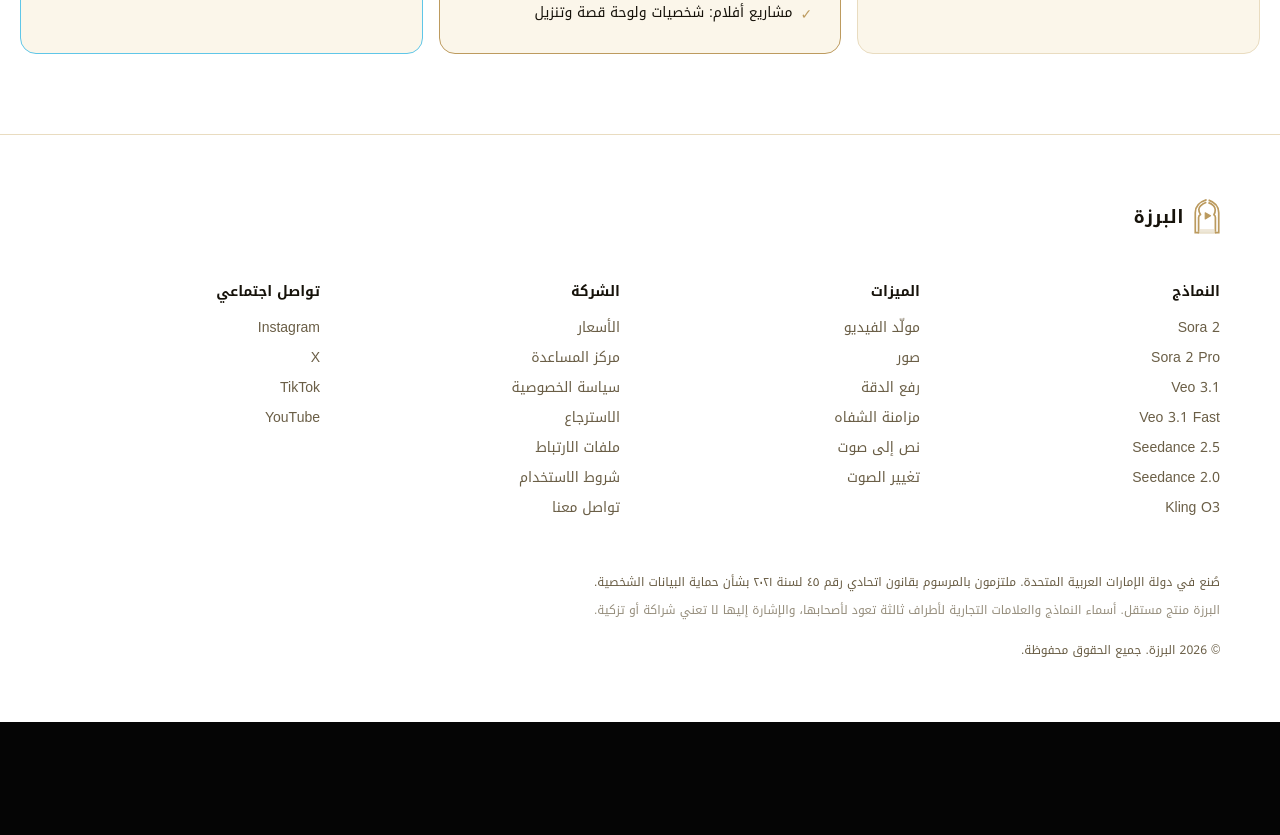
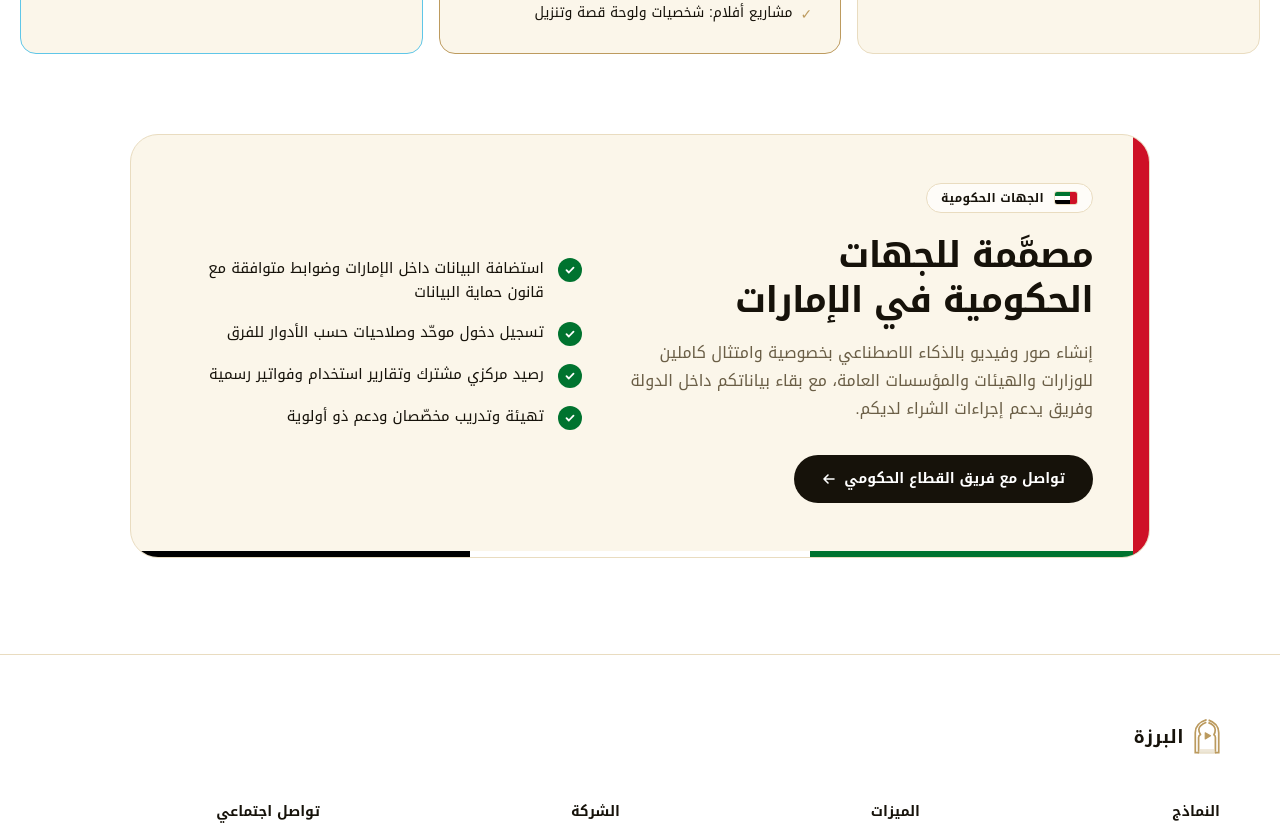
Before and after one commit to albarzaai/albarza.ai, a Next.js app: page /ar/pricing in a window 1280 px wide. Shown: the part 700-1535 px from the top of the page. Before the commit the page ends 1422 px from the top, so only its background shows below. Built offline with nearby package versions, Linux system fonts and the light colour scheme.

Commit message:
Pricing page: government entities section (UAE flag red bar and green/white/black bands in the Albarza cream and gold), CTA to contact with the subject prefilled
Co-Authored-By: Claude Sonnet 5.5 <noreply@anthropic.com>
Claude-Session: https://claude.ai/code/session_01W4aPgUNNVrSGNYNJm6Bpbx

```diff
--- a/app/[locale]/(site)/contact/page.tsx
+++ b/app/[locale]/(site)/contact/page.tsx
@@ -2,8 +2,9 @@ import { ContactForm } from "@/components/Forms";
 import { t } from "@/lib/dict";
 import type { Locale } from "@/lib/i18n";
 
-export default async function Page({ params }: { params: Promise<{ locale: string }> }) {
+export default async function Page({ params, searchParams }: { params: Promise<{ locale: string }>; searchParams: Promise<{ topic?: string }> }) {
   const locale = (await params).locale as Locale;
+  const gov = (await searchParams).topic === "government";
   const d = t(locale);
-  return (<main className="section max-w-2xl pt-32"><h1 className="text-4xl font-semibold">{d.contactTitle}</h1><p className="mb-8 mt-3 text-muted">{d.contactSub}</p><ContactForm locale={locale} /></main>);
+  return (<main className="section max-w-2xl pt-32"><h1 className="text-4xl font-semibold">{d.contactTitle}</h1><p className="mb-8 mt-3 text-muted">{d.contactSub}</p><ContactForm locale={locale} defaultSubject={gov ? (locale === "ar" ? "استفسار من جهة حكومية" : "Government entity enquiry") : undefined} /></main>);
 }
--- a/app/[locale]/(site)/pricing/page.tsx
+++ b/app/[locale]/(site)/pricing/page.tsx
@@ -1,7 +1,8 @@
+import { GovSection } from "@/components/GovSection";
 import { Pricing } from "@/components/Sections";
 import type { Locale } from "@/lib/i18n";
 
 export default async function Page({ params }: { params: Promise<{ locale: string }> }) {
   const locale = (await params).locale as Locale;
-  return <main className="pt-20"><Pricing locale={locale} /></main>;
+  return <main className="pt-20"><Pricing locale={locale} /><GovSection locale={locale} /></main>;
 }
--- a/components/Forms.tsx
+++ b/components/Forms.tsx
@@ -60,7 +60,7 @@ export function ResendButton({ locale }: { locale: Locale }) {
   );
 }
 
-export function ContactForm({ locale }: { locale: Locale }) {
+export function ContactForm({ locale, defaultSubject }: { locale: Locale; defaultSubject?: string }) {
   const d = t(locale);
   const [s, action, pending] = useActionState<FormState, FormData>(contactAction, null);
   return (
@@ -69,7 +69,7 @@ export function ContactForm({ locale }: { locale: Locale }) {
         <div><label className="label" htmlFor="c-name">{d.name}</label><input id="c-name" name="name" className="input" />{bad(s, "name", locale)}</div>
         <div><label className="label" htmlFor="c-email">{d.email}</label><input id="c-email" name="email" type="email" dir="ltr" className="input" />{bad(s, "email", locale)}</div>
       </div>
-      <div><label className="label" htmlFor="c-sub">{d.subject}</label><input id="c-sub" name="subject" className="input" />{bad(s, "subject", locale)}</div>
+      <div><label className="label" htmlFor="c-sub">{d.subject}</label><input id="c-sub" name="subject" defaultValue={defaultSubject} className="input" />{bad(s, "subject", locale)}</div>
       <div><label className="label" htmlFor="c-msg">{d.message}</label><textarea id="c-msg" name="message" rows={6} maxLength={2000} className="input resize-none" />{bad(s, "message", locale)}</div>
       <button disabled={pending} className="btn btn-gold">{d.send}</button>
       {s?.ok && <p role="status" className="text-sm text-gold-hi">{d.sent}</p>}
--- /dev/null
+++ b/components/GovSection.tsx
@@ -0,0 +1,55 @@
+import Link from "next/link";
+import type { Locale } from "@/lib/i18n";
+
+const l = (ar: string, en: string) => ({ ar, en });
+const copy = {
+  badge: l("الجهات الحكومية", "Government & public sector"),
+  title: l("مصمَّمة للجهات الحكومية في الإمارات", "Built for UAE government entities"),
+  sub: l("إنشاء صور وفيديو بالذكاء الاصطناعي بخصوصية وامتثال كاملين للوزارات والهيئات والمؤسسات العامة، مع بقاء بياناتكم داخل الدولة وفريق يدعم إجراءات الشراء لديكم.", "Private, compliant AI image and video creation for ministries, authorities and public institutions, with your data kept in the UAE and a team that supports your procurement."),
+  points: [
+    l("استضافة البيانات داخل الإمارات وضوابط متوافقة مع قانون حماية البيانات", "UAE data residency and PDPL-aligned controls"),
+    l("تسجيل دخول موحّد وصلاحيات حسب الأدوار للفرق", "Single sign-on and role-based team access"),
+    l("رصيد مركزي مشترك وتقارير استخدام وفواتير رسمية", "Central credit pools, usage reports and official invoices"),
+    l("تهيئة وتدريب مخصّصان ودعم ذو أولوية", "Dedicated onboarding, training and priority support"),
+  ],
+  cta: l("تواصل مع فريق القطاع الحكومي", "Contact our government team"),
+};
+
+// Pricing-page band for government entities: a hoist-red bar and the green / white / black bands of the UAE flag, set in the Albarza cream and gold.
+export function GovSection({ locale }: { locale: Locale }) {
+  return (
+    <section className="mx-auto w-full max-w-[1100px] px-5 pb-24 md:px-10">
+      <div className="relative overflow-hidden rounded-[28px] border border-line bg-surface">
+        <span aria-hidden className="absolute inset-y-0 start-0 w-3 bg-[#CE1126] md:w-4" />
+        <div className="grid gap-8 py-9 ps-10 pe-6 md:grid-cols-[1.15fr_1fr] md:gap-12 md:py-12 md:ps-14 md:pe-12">
+          <div>
+            <span className="inline-flex items-center gap-2.5 rounded-full border border-line bg-white/70 px-3.5 py-1.5 text-xs font-semibold tracking-wide">
+              <span aria-hidden className="flex h-3.5 w-6 overflow-hidden rounded-[3px] border border-line">
+                <span className="w-[30%] bg-[#CE1126]" />
+                <span className="flex flex-1 flex-col"><span className="flex-1 bg-[#00732F]" /><span className="flex-1 bg-white" /><span className="flex-1 bg-black" /></span>
+              </span>
+              {copy.badge[locale]}
+            </span>
+            <h2 className="mt-5 text-balance text-[28px] font-bold leading-tight tracking-tight md:text-4xl">{copy.title[locale]}</h2>
+            <p className="mt-4 max-w-xl text-base leading-7 text-muted">{copy.sub[locale]}</p>
+            <Link href={`/${locale}/contact?topic=government`} className="mt-8 inline-flex items-center gap-2 rounded-full bg-ink px-7 py-3.5 text-sm font-semibold text-white transition hover:bg-ink/85">
+              {copy.cta[locale]}
+              <svg width="14" height="14" viewBox="0 0 14 14" fill="none" aria-hidden className="rtl:rotate-180"><path stroke="currentColor" strokeLinecap="round" strokeLinejoin="round" strokeWidth="1.6" d="M2 7h10M8 3l4 4-4 4" /></svg>
+            </Link>
+          </div>
+          <ul className="space-y-4 self-center">
+            {copy.points.map((p) => (
+              <li key={p.en} className="flex items-start gap-3.5 text-[15px] leading-6">
+                <span aria-hidden className="mt-0.5 grid size-6 shrink-0 place-items-center rounded-full bg-[#00732F] text-white">
+                  <svg width="12" height="12" viewBox="0 0 12 12" fill="none"><path stroke="currentColor" strokeLinecap="round" strokeLinejoin="round" strokeWidth="1.8" d="m2.5 6.2 2.3 2.3 4.7-4.9" /></svg>
+                </span>
+                {p[locale]}
+              </li>
+            ))}
+          </ul>
+        </div>
+        <div aria-hidden className="flex h-1.5"><span className="flex-1 bg-[#00732F]" /><span className="flex-1 bg-white" /><span className="flex-1 bg-black" /></div>
+      </div>
+    </section>
+  );
+}
```
